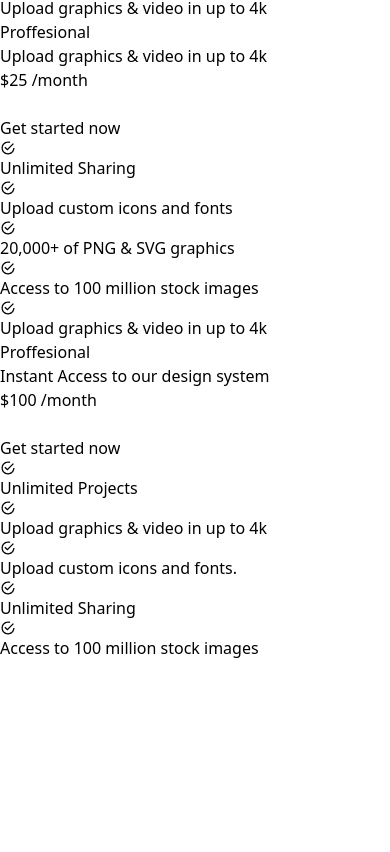
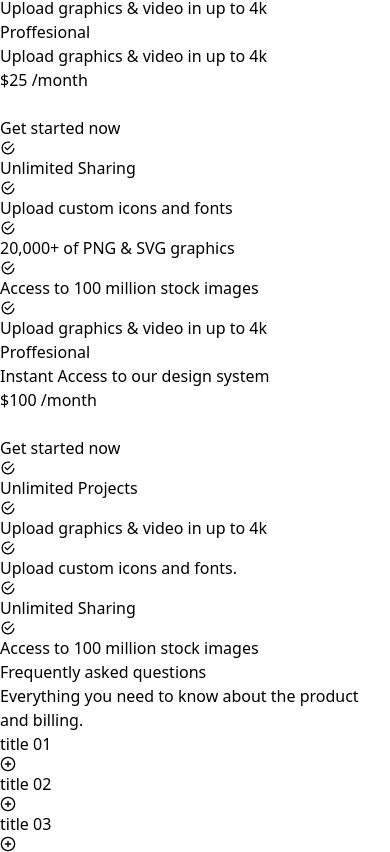
Before and after one commit to mazharul-islam356/uniCraft, a React (Vite) app: page / in a window 390 px wide. Shown: the part 5574-6426 px from the top of the page. Before the commit the page ends 6234 px from the top, so only its background shows below. Built offline with nearby package versions, Linux system fonts and the light colour scheme.

Commit message:
added acordian and responsive it

```diff
--- a/package.json
+++ b/package.json
@@ -14,6 +14,7 @@
     "localforage": "^1.10.0",
     "match-sorter": "^6.3.1",
     "react": "^18.2.0",
+    "react-collapse": "^5.1.1",
     "react-dom": "^18.2.0",
     "react-fast-marquee": "^1.6.2",
     "react-icons": "^4.12.0",
--- a/src/App.jsx
+++ b/src/App.jsx
@@ -4,6 +4,7 @@ import Home from './pages/Home/Home'
 import Banner from './pages/Home/banner/Banner'
 import Slider from './pages/Home/banner/Slider'
 import Pricing from './pages/Pricing/Pricing'
+import Acordian from './pages/acordian/Acordian'
 import HowitsWorks from './pages/howItsWork/HowitsWorks'
 
 function App() {
@@ -21,6 +22,7 @@ function App() {
         </div>
         <HowitsWorks></HowitsWorks>
         <Pricing></Pricing>
+        <Acordian></Acordian>
       </main>
      </div>
     </>
--- a/src/index.css
+++ b/src/index.css
@@ -1,3 +1,7 @@
 @tailwind base;
 @tailwind components;
 @tailwind utilities;
+
+.ReactCollapse--collapse {
+    transition: height 500ms;
+}
--- /dev/null
+++ b/src/pages/acordian/Acordian.jsx
@@ -0,0 +1,56 @@
+/* eslint-disable react/jsx-key */
+import { useState } from "react";
+import AcordianItems from "./AcordianItems";
+
+const Acordian = () => {
+
+    const [open, setOpen] = useState(false);
+const toggle = (i) => {
+if (open === i) {
+return setOpen(null)
+}
+setOpen (i)
+}
+
+
+    const acordianData = [
+        {
+            title:'title 01',
+            desc: 'Lorem ipsum dolor sit amet consectetur, adipisicing elit. Iure sapiente fugit tempore corporis eos, laudantium possimus praesentium obcaecati illo aspernatur, veritatis eveniet, totam eligendi iusto consectetur? Ipsa doloremque eos obcaecati!'
+        },
+        {
+            title:'title 02',
+            desc: 'Lorem ipsum dolor sit amet consectetur, adipisicing elit. Iure sapiente fugit tempore corporis eos, laudantium possimus praesentium obcaecati illo aspernatur, veritatis eveniet, totam eligendi iusto consectetur? Ipsa doloremque eos obcaecati!'
+        },
+        {
+            title:'title 03',
+            desc: 'Lorem ipsum dolor sit amet consectetur, adipisicing elit. Iure sapiente fugit tempore corporis eos, laudantium possimus praesentium obcaecati illo aspernatur, veritatis eveniet, totam eligendi iusto consectetur? Ipsa doloremque eos obcaecati!'
+        },
+    ]
+
+    return (
+        <div>
+            <div className="text-center mt-10">
+                <h1 className="text-5xl font-sans mb-4 font-bold">Frequently asked questions</h1>
+                <p className="text-xl">Everything you need to know about the product and billing.</p>
+            </div>
+     <section>
+        <div className="px-[40px] border flex flex-col justify-center w-11/12 mx-auto items-center mt-8 max-w-[800px]">
+        {
+            acordianData.map((data,i)=>{
+                return <AcordianItems
+                key={i}
+                open={i === open}
+                title={data.title}
+                desc={data.desc}
+                toggle={() => toggle(i)}
+                ></AcordianItems>
+            })
+        }
+        </div>
+     </section>
+        </div>
+    );
+};
+
+export default Acordian;
--- /dev/null
+++ b/src/pages/acordian/AcordianItems.jsx
@@ -0,0 +1,27 @@
+/* eslint-disable react/prop-types */
+import { Collapse } from "react-collapse";
+import { BiMinusCircle } from "react-icons/bi";
+import { FiPlusCircle } from "react-icons/fi";
+
+const AcordianItems = ({open,toggle,title,desc}) => {
+    return (
+        <div>
+            <div className="pt-2">
+            <div className="bg-white py-6 px-12 flex justify-between items-center cursor-pointer" onClick={toggle}>
+                <p className="text-2xl font-semibold">{title}</p>
+                <div className="text-3xl">
+        {open ? <BiMinusCircle />  :  <FiPlusCircle />}
+                </div>
+            </div>
+
+            </div>
+            <Collapse isOpened={open}>
+                <div className="bg-white px-12 pb-5">
+            {desc}
+                </div>
+            </Collapse>
+        </div>
+    );
+};
+
+export default AcordianItems;
```
Also changed, not shown: src/pages/Pricing/Pricing.jsx (+35 -44 lines), 1 other file (tests, documents, lock files or other folders).
